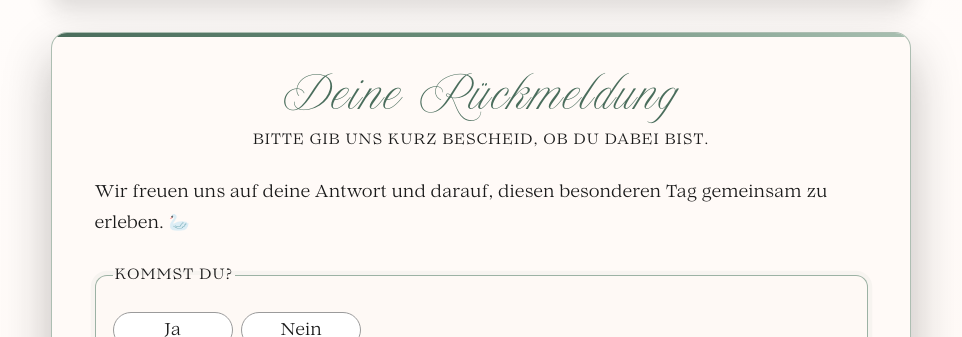
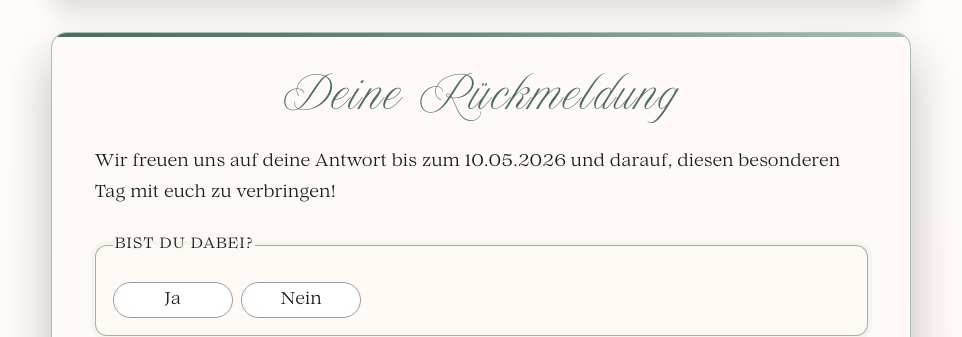
Before and after one commit to derdampflok/hochzeit-kathrin, a React (Vite) app: page / in a window 1280 px wide. Shown: the part 863-1200 px from the top of the page, without its empty margins (159-1121 px from the left). Built offline with nearby package versions, Linux system fonts and the light colour scheme.

Commit message:
change text

```diff
--- a/src/components/RsvpSection.tsx
+++ b/src/components/RsvpSection.tsx
@@ -188,7 +188,6 @@ function RsvpSection() {
 
       <CardHeader
         title="Deine Rückmeldung"
-        subtitle="Bitte gib uns kurz Bescheid, ob du dabei bist."
         className="rsvp__header"
       />
 
@@ -204,15 +203,15 @@ function RsvpSection() {
         ) : (
           <>
             <p className="rsvp__note">
-              Wir freuen uns auf deine Antwort und darauf, diesen besonderen Tag gemeinsam
-              zu erleben. 🦢
+              Wir freuen uns auf deine Antwort bis zum 10.05.2026 und darauf,
+              diesen besonderen Tag mit euch zu verbringen!
             </p>
 
             <form className="rsvp__form" onSubmit={handleSubmit} noValidate>
               <fieldset
                 className={`rsvp__attendance${attendance === null ? ' rsvp__attendance--pending' : ''}`}
               >
-                <legend className="rsvp__attendance-legend">Kommst du?</legend>
+                <legend className="rsvp__attendance-legend">Bist du dabei?</legend>
                 <div className="rsvp__attendance-options">
                   {(['ja', 'nein'] as const).map((value) => (
                     <button
```
